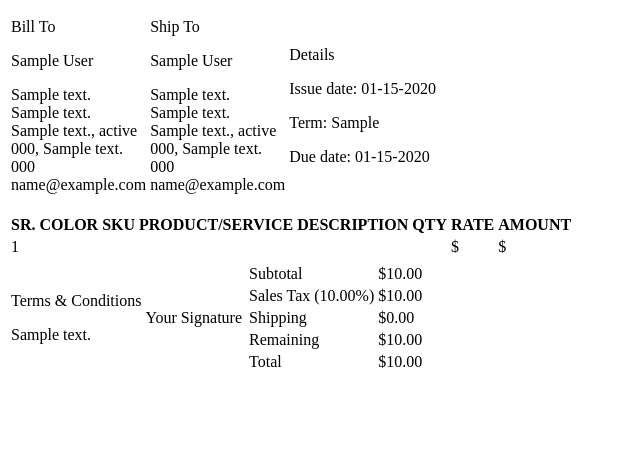
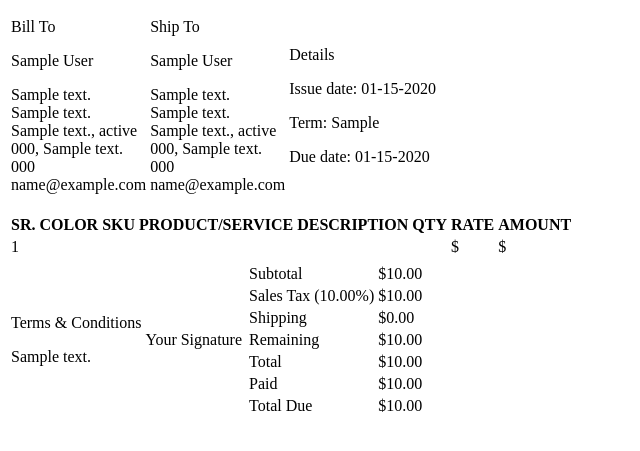
Before and after one commit to nishant590/inventory_management_backend, a Django app: template radiantplanks_backend/templates/invoice_template_1.html in a window 1280 px wide. Shown: the part 269-720 px from the top of the page, without its empty margins (0-640 px from the left). Run offline with Django 5.2, Linux system fonts and the light colour scheme; tables that the repository leaves empty hold one stand-in row (values such as "Sample post"); the template is opened without the code that fills it: values that come from a table or form of the project are taken from there, most other values are stand-ins (such as "Sample title", 1, 10 or a date in 2020).

Commit message:
invoice total and due added

```diff
--- a/radiantplanks_backend/templates/invoice_template_1.html
+++ b/radiantplanks_backend/templates/invoice_template_1.html
@@ -167,6 +167,16 @@
                             <td class="total">Total</td>
                             <td class="total-row-text">${{ invoice.total_amount }}</td>
                         </tr>
+                        {% if invoice.paid_amount > 0 %}
+                            <tr>
+                                <td class="total-row">Paid</td>
+                                <td class="total-row">${{ invoice.paid_amount }}</td>
+                            </tr>
+                            <tr>
+                                <td class="total-row">Total Due</td>
+                                <td class="total-row">${{ invoice.unpaid_amount }}</td>
+                            </tr>
+                        {% endif %}
                     </table>
                 </td>
             </tr>
```
